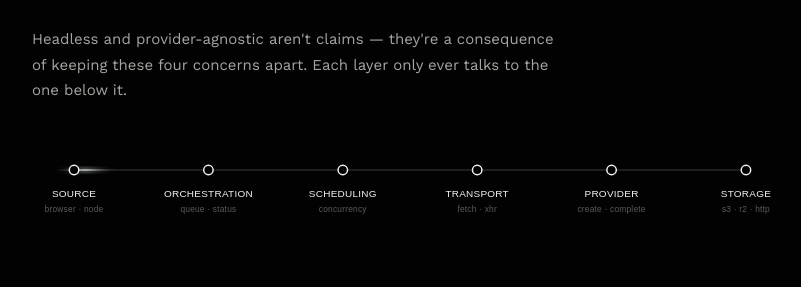
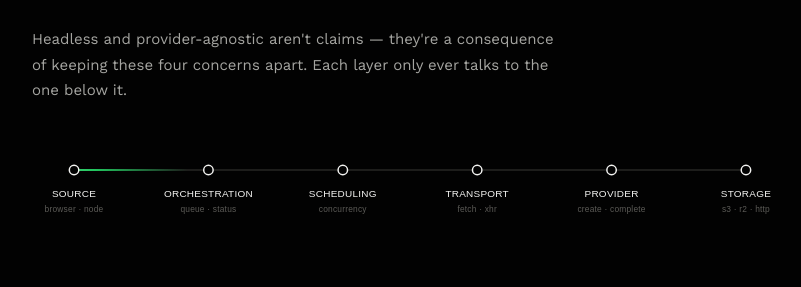
Before and after one commit to SebastianUrdaneguiBisalaya/upflowi, a Next.js app in the folder apps/website/: page / in a window 1280 px wide. Shown: the part 1861-2148 px from the top of the page, without its empty margins (230-1031 px from the left). Built offline with nearby package versions, Linux system fonts and the light colour scheme; a web font is replaced by a local one.

Commit message:
feat: add playground and docs in website page

```diff
--- a/apps/website/src/components/landing/architecture-flow.tsx
+++ b/apps/website/src/components/landing/architecture-flow.tsx
@@ -39,70 +39,24 @@ const Y = 40;
 const PATH_START = nodes[0].x;
 const PATH_END = nodes[nodes.length - 1].x;
 
-// The comet is a fixed-width glowing shape that glides along the line, so
-// it needs to travel a bit past both ends of the path to fully enter/exit.
-const COMET_WIDTH = 64;
-// Matches the connecting line's strokeWidth exactly, so the comet's tips
-// never poke out above/below the line it rides on.
-const COMET_HEIGHT = 1;
-const COMET_HALF_WIDTH = COMET_WIDTH / 2;
-// A flattened rhombus: pointed left/right tips sitting on the line, widening
-// to COMET_HEIGHT only at its horizontal midpoint. The line's own Y is baked
-// into the points (polygon has no native y attribute to translate instead).
-const COMET_POINTS = `0,${Y} ${COMET_HALF_WIDTH},${Y - COMET_HEIGHT / 2} ${COMET_WIDTH},${Y} ${COMET_HALF_WIDTH},${Y + COMET_HEIGHT / 2}`;
-const TRAVEL_START = PATH_START - COMET_WIDTH;
-const TRAVEL_END = PATH_END + COMET_WIDTH;
-const TRAVEL_SPAN = TRAVEL_END - TRAVEL_START;
+// The pulse is a short light-green-to-green window inside a
+// `userSpaceOnUse` gradient.
+// Sliding its x1/x2 together (same width, moving in lockstep) along the
+// line is what makes it read as a comet travelling the path, the same
+// technique used by Vercel's "Powered By" line — a duplicate of the static
+// path, stroked with a gradient instead of a flat color.
+const PULSE_WIDTH = 220;
+const PULSE_TRAVEL_START = PATH_START - PULSE_WIDTH;
+const PULSE_TRAVEL_END = PATH_END + PULSE_WIDTH;
 
-// One color per node the comet changes to as it arrives, bookended by the
-// off-screen start/end keyframes (which just repeat the nearest node color).
-const stepColors = [
-  "#f8fafc",
-  "#22c55e",
-  "#ef4444",
-  "#ec4899",
-  "#f97316",
-  "#8b5cf6",
-];
-const colorKeyframes = [
-  stepColors[0],
-  ...stepColors,
-  stepColors[stepColors.length - 1],
-];
-const xKeyframes = [
-  TRAVEL_START,
-  ...nodes.map((node) => node.x - COMET_WIDTH / 2),
-  TRAVEL_END,
-];
-const opacityKeyframes = [
-  0,
-  1,
-  1,
-  1,
-  1,
-  1,
-  1,
-  0,
-];
-const timeKeyframes = [
-  0,
-  ...nodes.map((node) => (node.x - TRAVEL_START) / TRAVEL_SPAN),
-  1,
-];
-
-const cometTransition = {
+const pulseTransition = {
   delay: 0.6,
   duration: 5.2,
   ease: "linear" as const,
   repeat: Infinity,
   repeatDelay: 0.6,
-  times: timeKeyframes,
 };
 
-// `currentColor` in a gradient's <stop> resolves against the CSS `color`
-// of the gradient element itself (not the shape referencing it), so the
-// color has to be animated on the gradient — a standard, reliably tweened
-// style property — rather than on the comet rect.
 const MotionLinearGradient = motion.create("linearGradient");
 
 export function ArchitectureFlow() {
@@ -122,59 +76,51 @@ export function ArchitectureFlow() {
               reduceMotion
                 ? undefined
                 : {
-                    color: colorKeyframes,
+                    x1: [
+                      PULSE_TRAVEL_START,
+                      PULSE_TRAVEL_END,
+                    ],
+                    x2: [
+                      PULSE_TRAVEL_START + PULSE_WIDTH,
+                      PULSE_TRAVEL_END + PULSE_WIDTH,
+                    ],
                   }
             }
-            id="architecture-flow-comet-color"
+            gradientUnits="userSpaceOnUse"
+            id="architecture-flow-pulse"
             initial={{
-              color: stepColors[0],
+              x1: PULSE_TRAVEL_START,
+              x2: PULSE_TRAVEL_START + PULSE_WIDTH,
             }}
             transition={
               reduceMotion
                 ? {
                     duration: 0,
                   }
-                : cometTransition
+                : pulseTransition
             }
+            y1={Y}
+            y2={Y}
           >
             <stop
               offset="0%"
-              stopColor="currentColor"
+              stopColor="#86efac"
               stopOpacity={0}
             />
             <stop
-              offset="45%"
-              stopColor="currentColor"
-              stopOpacity={1}
+              offset="18%"
+              stopColor="#86efac"
             />
             <stop
-              offset="55%"
-              stopColor="currentColor"
-              stopOpacity={1}
+              offset="60%"
+              stopColor="#22c55e"
             />
             <stop
               offset="100%"
-              stopColor="currentColor"
+              stopColor="#22c55e"
               stopOpacity={0}
             />
           </MotionLinearGradient>
-          <filter
-            height="600%"
-            id="architecture-flow-comet-glow"
-            width="200%"
-            x="-50%"
-            y="-250%"
-          >
-            <feGaussianBlur
-              result="blur"
-              stdDeviation="2.4"
-            />
-            <feMerge>
-              <feMergeNode in="blur" />
-              <feMergeNode in="blur" />
-              <feMergeNode in="SourceGraphic" />
-            </feMerge>
-          </filter>
         </defs>
 
         <motion.line
@@ -206,26 +152,14 @@ export function ArchitectureFlow() {
         />
 
         {!reduceMotion && (
-          <motion.polygon
-            fill="url(#architecture-flow-comet-color)"
-            filter="url(#architecture-flow-comet-glow)"
-            initial={{
-              opacity: 0,
-              x: TRAVEL_START,
-            }}
-            points={COMET_POINTS}
-            style={{
-              transformOrigin: "0px 0px",
-            }}
-            transition={cometTransition}
-            viewport={{
-              margin: "-60px",
-              once: true,
-            }}
-            whileInView={{
-              opacity: opacityKeyframes,
-              x: xKeyframes,
-            }}
+          <line
+            stroke="url(#architecture-flow-pulse)"
+            strokeLinecap="round"
+            strokeWidth={2}
+            x1={PATH_START}
+            x2={PATH_END}
+            y1={Y}
+            y2={Y}
           />
         )}
 
```
